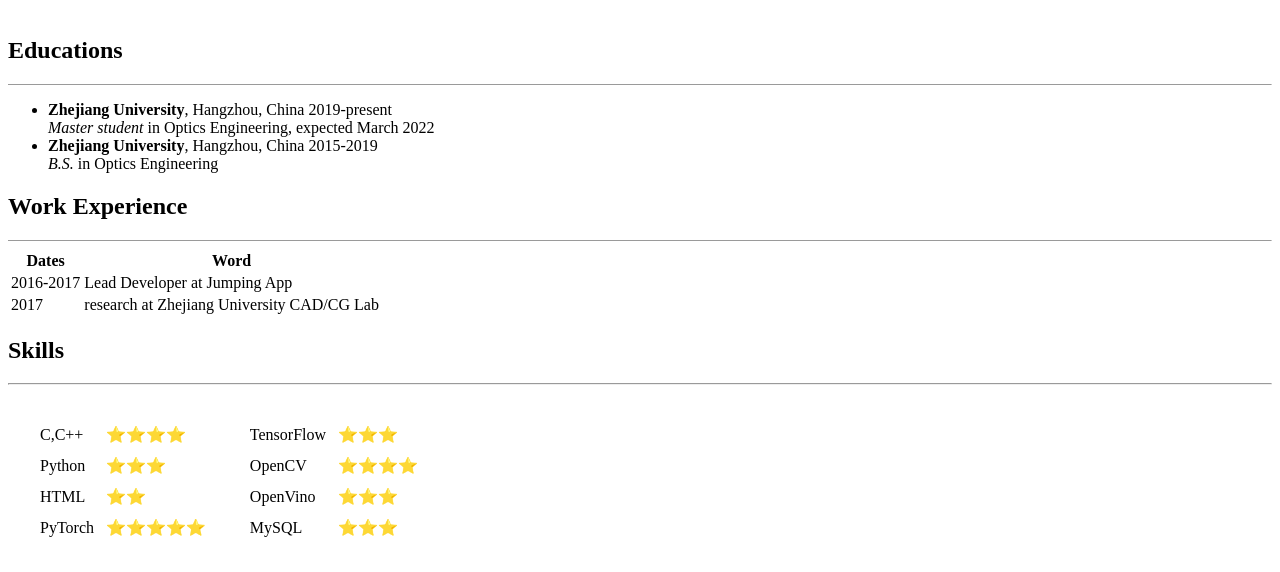
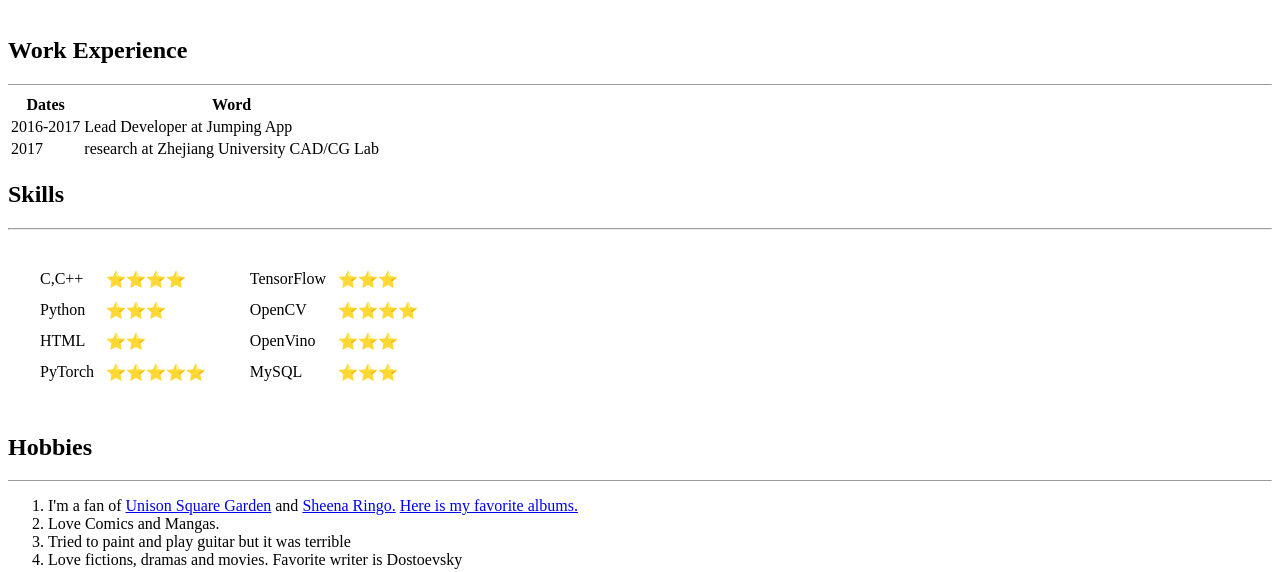
Before and after one commit to sakumashirayuki/cv, a plain HTML site: page index.html in a window 1280 px wide. Shown: the part 337-909 px from the top of the page. Drawn offline with Linux system fonts and the light colour scheme.

Commit message:
fix bugs

```diff
--- a/index.html
+++ b/index.html
@@ -30,16 +30,6 @@
       </td>
     </tr>
   </table>
-  <h2>Educations</h2>
-  <hr size="1">
-  <!--The <ul> tag defines an unordered (bulleted) list.-->
-  <ul>
-    <li><strong>Zhejiang University</strong>, Hangzhou, China 2019-present</li>
-    <em>Master student</em> in Optics Engineering, expected March 2022
-    <li><strong>Zhejiang University</strong>, Hangzhou, China 2015-2019</li>
-    <em>B.S.</em> in Optics Engineering
-  </ul>
-  </p>
   <h2>Work Experience</h2>
   <hr size="1">
   <!--we can use table to make those experience more regular-->
```
